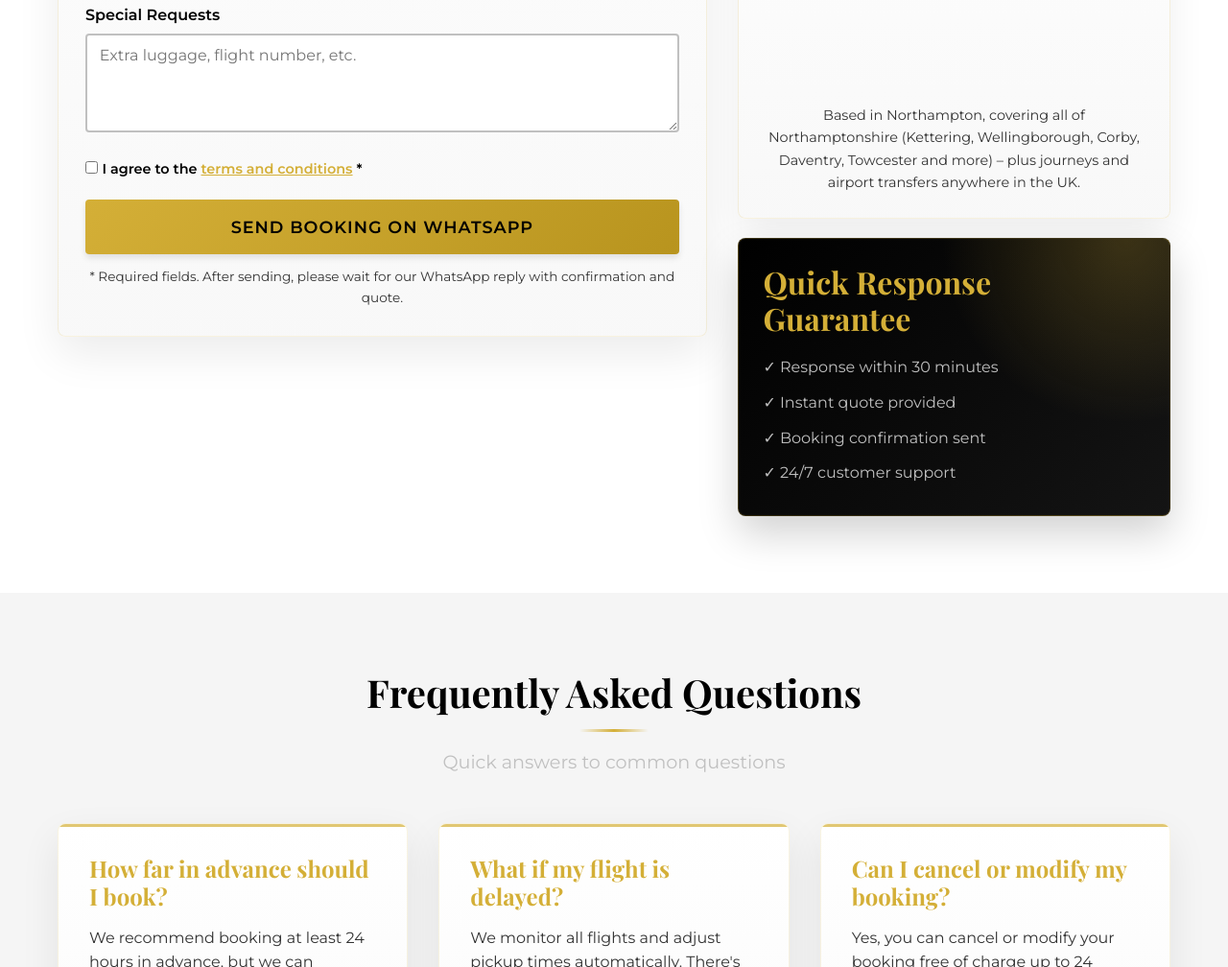
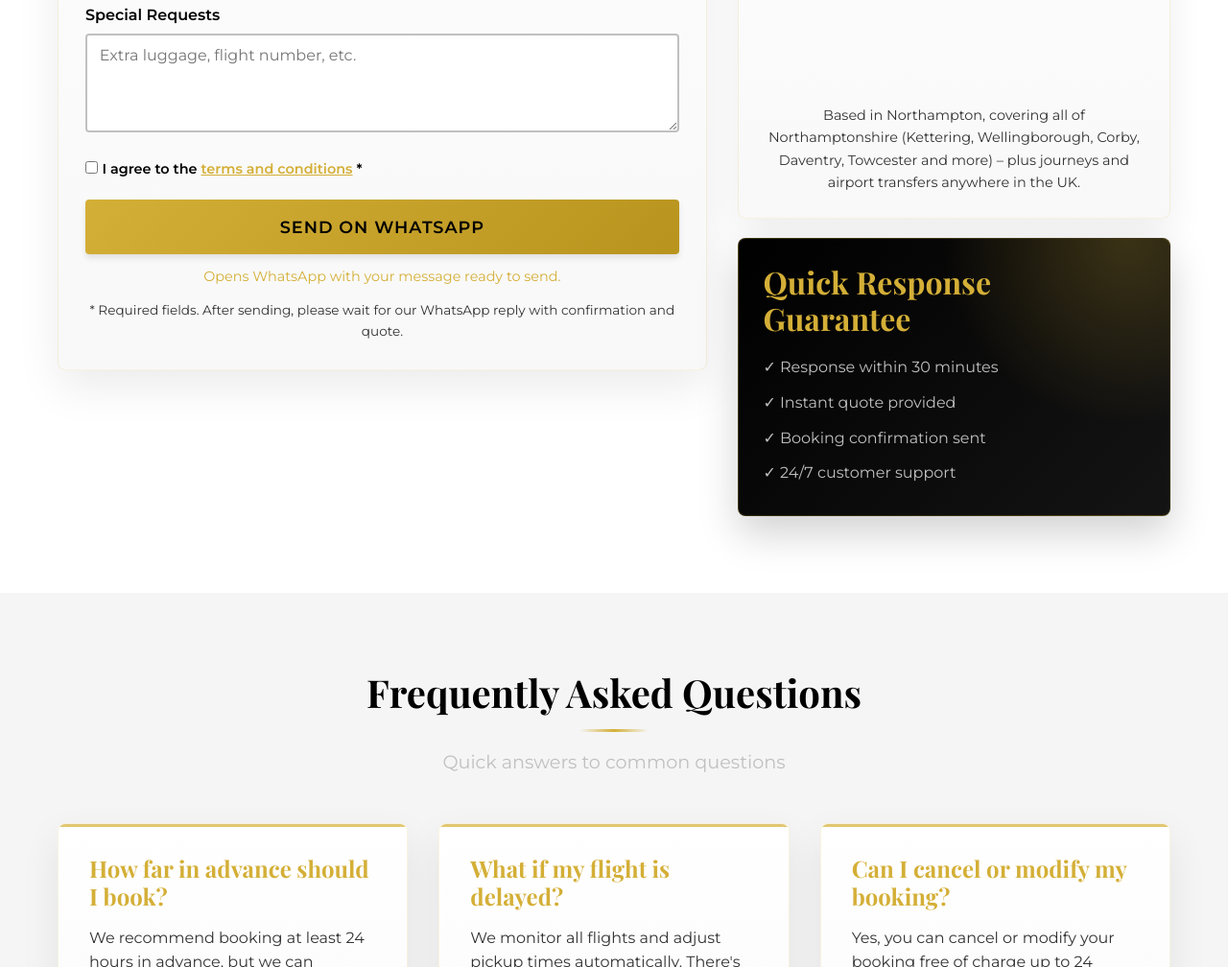
Before and after one commit to Andreimateiuc/wmc-executive-hire, a website: page contact.html in a window 1280 px wide. Shown: the part 1517-2525 px from the top of the page at 96% size. Drawn offline with nearby package versions, Linux system fonts and the light colour scheme; grey boxes are pictures that could not be loaded.

Commit message:
Contact form sends via WhatsApp

```diff
--- a/contact.html
+++ b/contact.html
@@ -302,8 +302,8 @@
                             <span class="error-message" id="termsError"></span>
                         </div>
 
-                        <button type="submit" class="btn btn-primary btn-large btn-full">Send Booking on WhatsApp</button>
-
+                        <button type="submit" class="btn btn-primary btn-large btn-full">Send on WhatsApp</button>
+                        <p class="form-whatsapp-hint">Opens WhatsApp with your message ready to send.</p>
                         <p class="form-note">* Required fields. After sending, please wait for our WhatsApp reply with confirmation and quote.</p>
                     </form>
 
--- a/css/styles.css
+++ b/css/styles.css
@@ -2511,3 +2511,10 @@ textarea:focus {
     .nav-menu a, .nav-menu a.active, .nav-menu .btn-contact { color: var(--color-white, #fff) !important; }
     .nav-menu a.lens-on { color: var(--color-black, #000) !important; }
 }
+
+.form-whatsapp-hint {
+    margin: 0.75rem 0 0;
+    text-align: center;
+    color: var(--color-gold, #c9a24b);
+    font-size: 0.9rem;
+}
```
